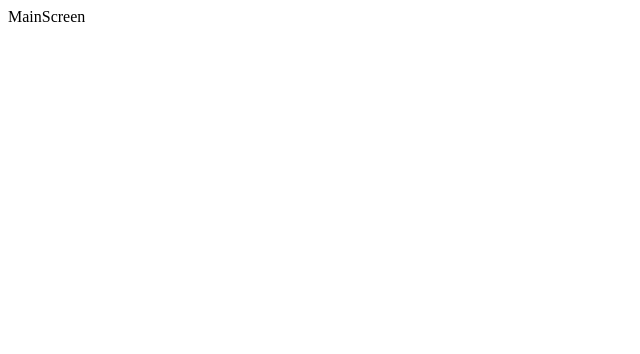
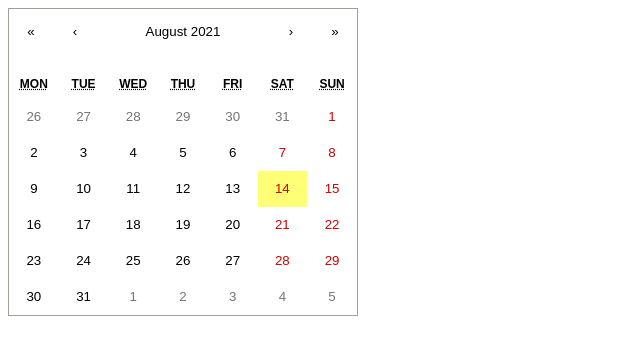
Before and after one commit to Le0nar/super-film, a React (Create React App) app: page / in a window 1280 px wide. Shown: the top 354 px of the page, without its empty margins (0-640 px from the left). Built offline with nearby package versions, Linux system fonts and the light colour scheme.

Commit message:
feat: add Calendar component

```diff
--- a/package.json
+++ b/package.json
@@ -11,6 +11,7 @@
     "@types/react": "^17.0.0",
     "@types/react-dom": "^17.0.0",
     "react": "^17.0.2",
+    "react-calendar": "^3.4.0",
     "react-dom": "^17.0.2",
     "react-router-dom": "^5.2.0",
     "react-scripts": "4.0.3",
@@ -42,6 +43,7 @@
     ]
   },
   "devDependencies": {
+    "@types/react-calendar": "^3.4.3",
     "@types/react-router-dom": "^5.1.8"
   }
 }
--- a/src/components/MainScreen.tsx
+++ b/src/components/MainScreen.tsx
@@ -1,5 +1,14 @@
 import { FC } from "react";
+import Calendar from "react-calendar";
+import "react-calendar/dist/Calendar.css";
+import { useHistory } from "react-router-dom";
 
 export const MainScreen: FC = () => {
-  return <div>MainScreen</div>;
+  const history = useHistory();
+
+  const goToSchedule = () => {
+    history.push("/schedule");
+  };
+
+  return <Calendar onClickDay={goToSchedule} />;
 };
```
Also changed, not shown: 1 other file (tests, documents, lock files or other folders).
